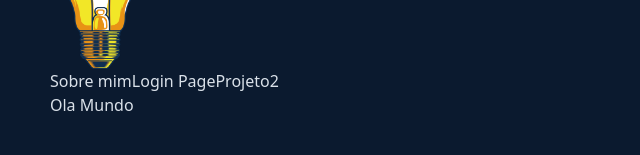
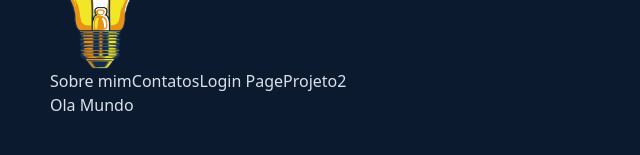
Before and after one commit to LucasMedeirosLuz/curriculo-Public, a Next.js app: page / in a window 1280 px wide. Shown: the part 145-300 px from the top of the page, without its empty margins (0-640 px from the left). Built offline with nearby package versions, Linux system fonts and the light colour scheme.

Commit message:
inicioComtatos

```diff
--- a/src/components/commons/Layout.tsx
+++ b/src/components/commons/Layout.tsx
@@ -1,5 +1,3 @@
-import Link from "next/link";
-import Image from "next/image";
 import { ReactNode } from "react";
 import { Header } from "./header";
 
--- a/src/components/commons/header.tsx
+++ b/src/components/commons/header.tsx
@@ -9,6 +9,7 @@
       </Link>
       <nav>
         <Link href="/">Sobre mim</Link>
+        <Link href="/contatos">Contatos</Link>
         <Link href="/loginPage">Login Page</Link>
         <Link href="/">Projeto2</Link>
       </nav>
--- /dev/null
+++ b/src/pages/contatos.tsx
@@ -0,0 +1,14 @@
+import Head from "next/head";
+
+const Contatos = () => {
+  return (
+    <>
+    <Head>
+      <title>Contatos | LucasMLuz</title>
+    </Head>
+    <div>
+
+    </div>
+    </>
+  )
+};
```
